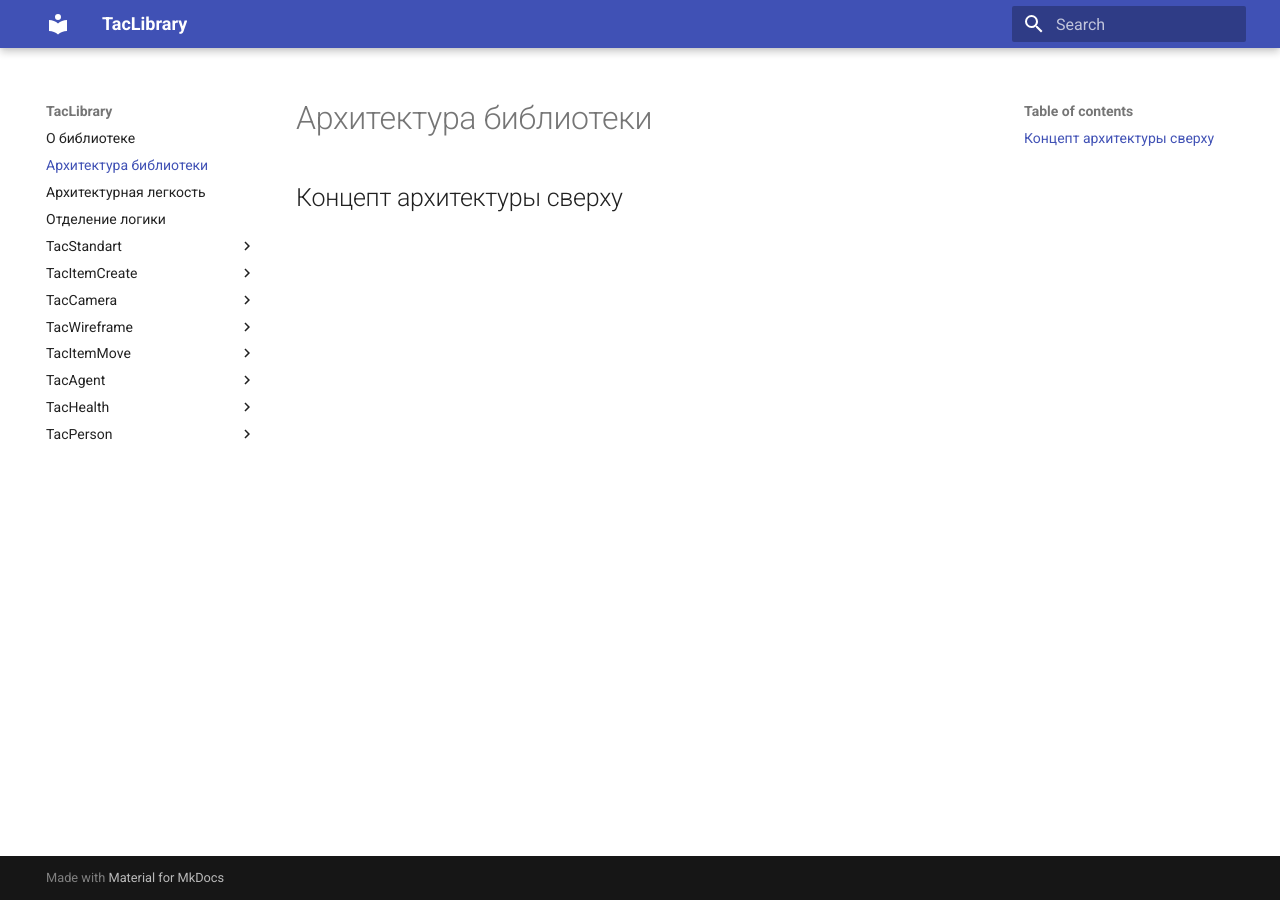
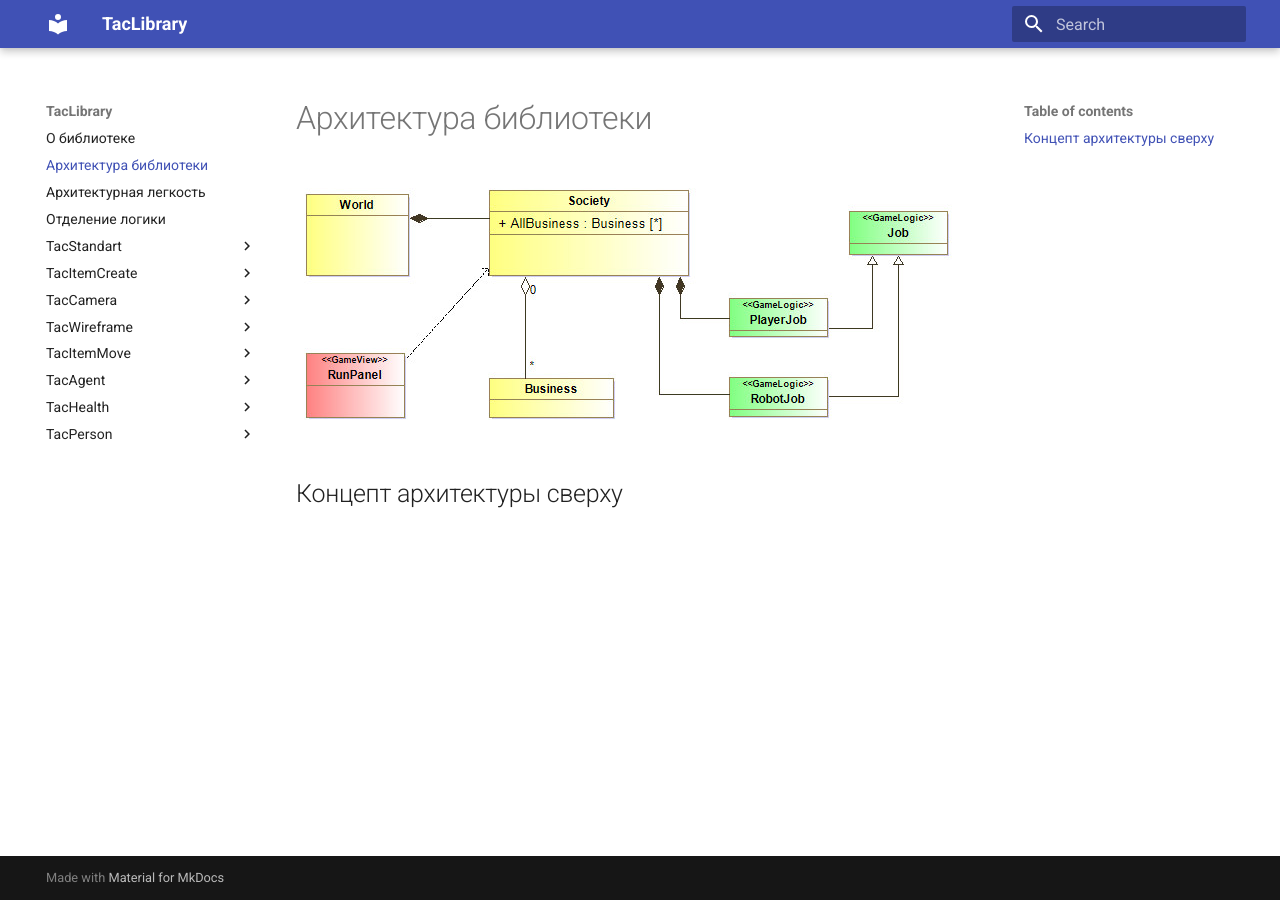
Before and after one commit to tac1402/TacBattleAI, an MkDocs documentation site: the page built from docs/architecture.md, in a window 1280 px wide. Built offline with MkDocs 1.6.1 and Material for MkDocs 9.7.7, drawn with Linux system fonts in a browser that asks for light colours.

Commit message:
Update architecture.md

```diff
--- a/docs/architecture.md
+++ b/docs/architecture.md
@@ -2,4 +2,6 @@
 title: Architecture
 ---
 
+![alt](https://tac1402.github.io/TacBattleAI/Diagramm/MainConcept.jpg)
+
 ## Концепт архитектуры сверху
```
